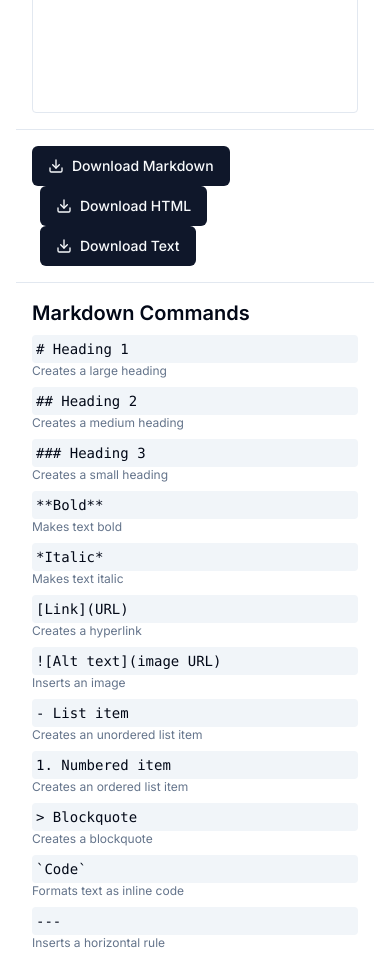
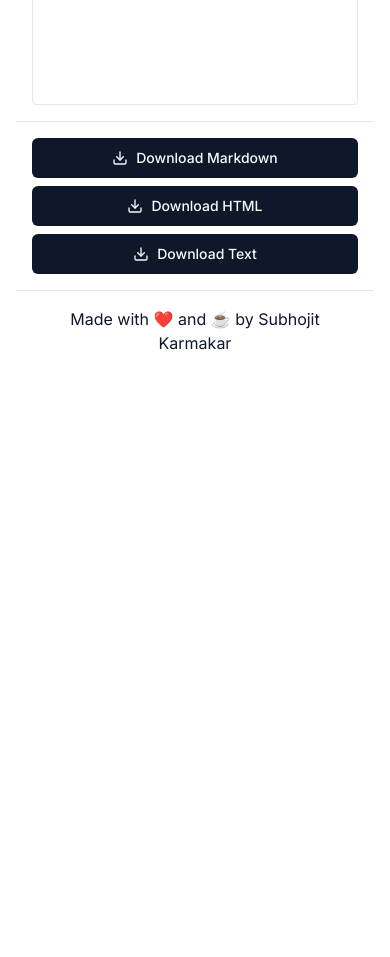
Before and after one commit to essjaykay755/markdown-reader, a Next.js app: page / in a window 390 px wide. Shown: the part 1040-1997 px from the top of the page. After the commit the page ends 1427 px from the top, so only its background shows below. Built offline with nearby package versions, Linux system fonts and the light colour scheme.

Commit message:
Fixed button alignment issue and dark mode switcher issue on mobile devices

```diff
--- a/components/markdown-editor.tsx
+++ b/components/markdown-editor.tsx
@@ -74,24 +74,6 @@ export default function MarkdownEditor() {
     setTheme(theme === "light" ? "dark" : "light");
   }, [theme, setTheme]);
 
-  const markdownCommands = [
-    { command: "# Heading 1", description: "Creates a large heading" },
-    { command: "## Heading 2", description: "Creates a medium heading" },
-    { command: "### Heading 3", description: "Creates a small heading" },
-    { command: "**Bold**", description: "Makes text bold" },
-    { command: "*Italic*", description: "Makes text italic" },
-    { command: "[Link](URL)", description: "Creates a hyperlink" },
-    { command: "![Alt text](image URL)", description: "Inserts an image" },
-    { command: "- List item", description: "Creates an unordered list item" },
-    {
-      command: "1. Numbered item",
-      description: "Creates an ordered list item",
-    },
-    { command: "> Blockquote", description: "Creates a blockquote" },
-    { command: "`Code`", description: "Formats text as inline code" },
-    { command: "---", description: "Inserts a horizontal rule" },
-  ];
-
   if (!mounted) {
     return null;
   }
@@ -99,11 +81,15 @@ export default function MarkdownEditor() {
   return (
     <div className="flex flex-col min-h-screen">
       <header className="flex justify-between items-center p-4 border-b">
-        <h1 className="text-3xl font-bold">
-          {" "}
+        <h1 className="text-2xl font-bold">
           Online Markdown Editor and Previewer
         </h1>
-        <Button variant="ghost" size="icon" onClick={toggleTheme}>
+        <Button
+          variant="ghost"
+          size="icon"
+          onClick={toggleTheme}
+          className="w-10 h-10 rounded-full"
+        >
           {theme === "light" ? (
             <Moon className="h-5 w-5" />
           ) : (
@@ -124,44 +110,37 @@ export default function MarkdownEditor() {
           <ReactMarkdown remarkPlugins={[remarkGfm]}>{markdown}</ReactMarkdown>
         </div>
       </div>
-      <div className="flex justify-between items-center p-4 border-t">
-        <div className="space-x-2">
-          <Button onClick={() => handleDownload("markdown")}>
+      <div className="flex flex-col sm:flex-row justify-between items-center p-4 border-t gap-2">
+        <div className="flex flex-wrap justify-center sm:justify-start gap-2 w-full sm:w-auto">
+          <Button
+            onClick={() => handleDownload("markdown")}
+            className="w-full sm:w-auto"
+          >
             <Download className="mr-2 h-4 w-4" /> Download Markdown
           </Button>
-          <Button onClick={() => handleDownload("html")}>
+          <Button
+            onClick={() => handleDownload("html")}
+            className="w-full sm:w-auto"
+          >
             <Download className="mr-2 h-4 w-4" /> Download HTML
           </Button>
-          <Button onClick={() => handleDownload("text")}>
+          <Button
+            onClick={() => handleDownload("text")}
+            className="w-full sm:w-auto"
+          >
             <Download className="mr-2 h-4 w-4" /> Download Text
           </Button>
         </div>
       </div>
-      <div className="p-4 border-t">
-        <h2 className="text-xl font-semibold mb-2">Markdown Commands</h2>
-        <div className="grid grid-cols-1 md:grid-cols-2 lg:grid-cols-3 gap-2">
-          {markdownCommands.map((cmd, index) => (
-            <div key={index} className="flex flex-col">
-              <code className="text-sm bg-muted p-1 rounded">
-                {cmd.command}
-              </code>
-              <span className="text-xs text-muted-foreground">
-                {cmd.description}
-              </span>
-            </div>
-          ))}
-        </div>
-      </div>
       <footer className="text-center p-4 border-t">
-        Made with ❤️ and ☕️ by&nbsp;
         <a
-          href="https://github.com/essjaykay755"
+          href="https://github.com/rocketscience755"
           target="_blank"
           rel="noopener noreferrer"
           className="text-primary hover:underline"
         >
-          Subhojit Karmakar
-        </a>{" "}
+          Made with ❤️ and ☕️ by Subhojit Karmakar
+        </a>
       </footer>
     </div>
   );
```
